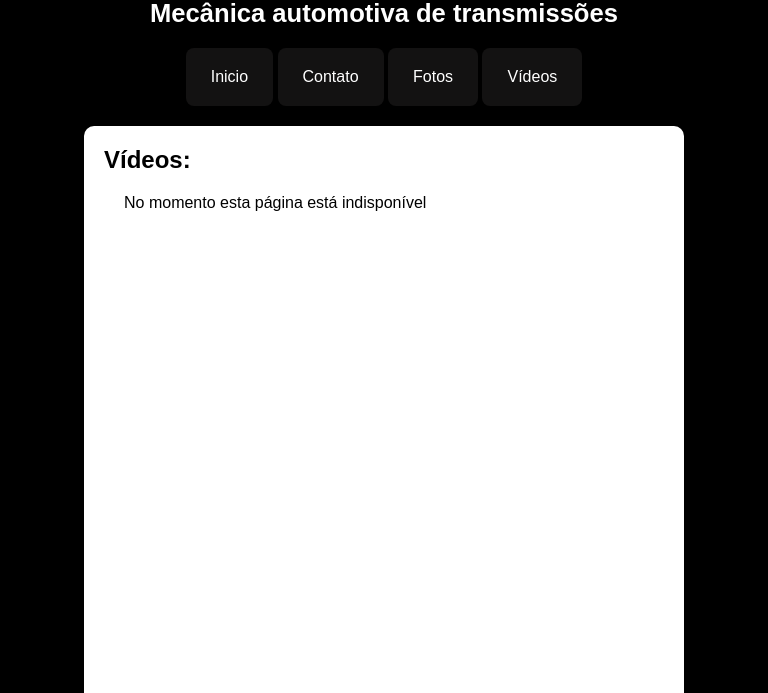
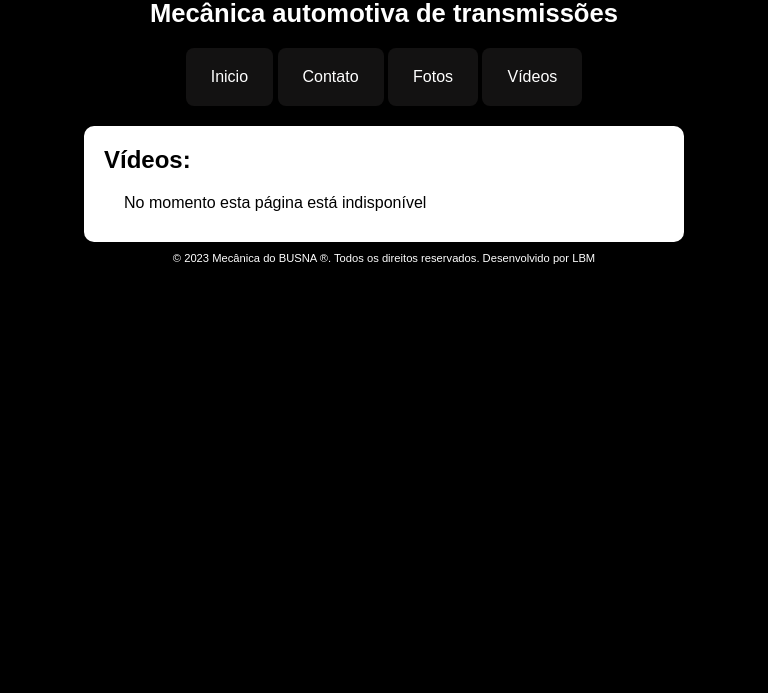
Before and after one commit to lucasbragag/mecanicadobusna, a plain HTML site: page videos.html in a window 768 px wide. Shown: the part 107-800 px from the top of the page. Drawn offline with Linux system fonts and the light colour scheme.

Commit message:
Update media-query.css

```diff
--- a/assets/css/media-query.css
+++ b/assets/css/media-query.css
@@ -16,7 +16,7 @@
   /* Tablet */
 
   main {
-    min-height: 950px;
+    height: auto;
   }
 
   article#endereco p {
```
